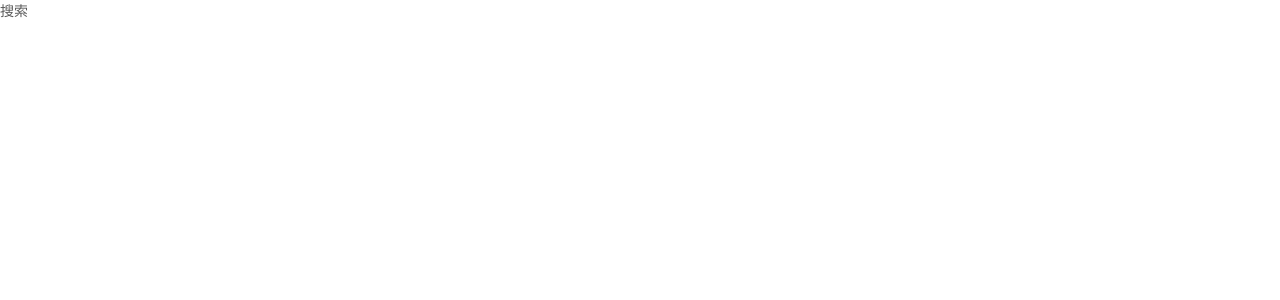
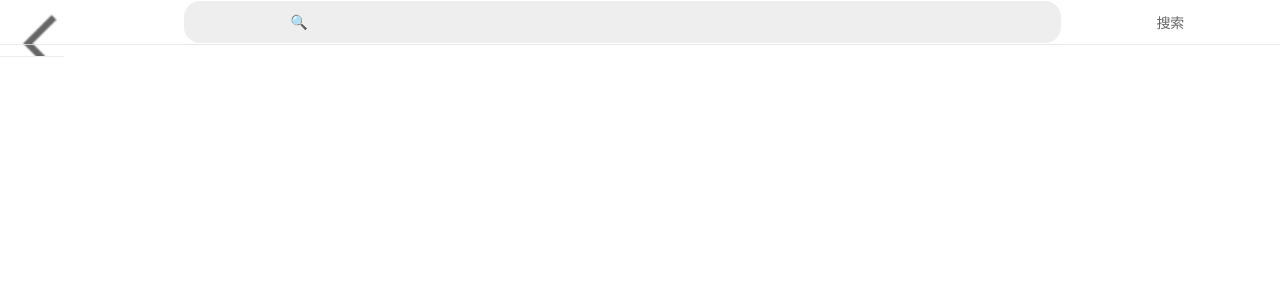
Before and after one commit to gzh51912/MEIZU, a React (Create React App) app: page /search in a window 1280 px wide. Shown: the top 300 px of the page. Built offline with nearby package versions, Linux system fonts and the light colour scheme.

Commit message:
搜索页顶的布局以及点击事件"

```diff
--- a/src/api/request.js
+++ b/src/api/request.js
@@ -36,3 +36,6 @@ export const cartData=(gid)=>{ //根据购物车gid获取商品数据
 export const Delete=(gid)=>{
     return axios.delete(`/meizugoods/del/${gid}`);
 }
+export const search=(title)=>{ //根据title搜索
+    return axios.get('/meizugoods/sw',{params:{title}})
+}
--- a/src/components/search/index.js
+++ b/src/components/search/index.js
@@ -1,10 +1,26 @@
 import React, { Component } from 'react'
+import './search.min.css'
+export default class search extends Component {
+    goback=()=>{
+        this.props.history.push("/top")
+    }
+    sw=()=>{
+        console.log(this.node.value);
 
-export default class search extends Component {
+    }
     render() {
         return (
             <div>
-                搜索
+                <div className="header2">
+                    <div className="search-form">
+
+                            <div className="so-keyword"><input type="search" className="so-input" defaultValue="" placeholder="🔍" name="keyword" ref={(node)=>this.node=node} />
+                            <span className="btn-clear"></span></div>
+                            <button type="submit"name="" onClick={this.sw}>搜索</button>
+
+                    </div>
+                    <div className="goback" onClick={this.goback}><i className="iconfont ico-back"></i></div>
+                </div>
             </div>
         )
     }
--- /dev/null
+++ b/src/components/search/search.css
@@ -0,0 +1,78 @@
+.header2 {
+  position: relative;
+  background-color: #fff;
+  height: 44px;
+}
+
+.header2 .search-form {
+  margin-left: 14.35185vw;
+  line-height: 44px;
+  overflow: auto;
+}
+
+.header2 .search-form .so-keyword {
+  float: left;
+  position: relative;
+  width: 80%;
+}
+
+.header2 .search-form .so-keyword .so-input {
+  width: 100%;
+  height: 30px;
+  padding: 1.66667vw 9.16667vw 1.66667vw 8.33333vw;
+  color: #666;
+  font-size: 14px;
+  border: none;
+  border-radius: 16px;
+  box-sizing: border-box;
+  outline: none;
+  background-color: #eee;
+}
+
+.header2 .search-form button {
+  float: right;
+  width: 20%;
+  line-height: 44px;
+  color: #666;
+  font-size: 14px;
+  border: none;
+  outline: none;
+  background: none;
+}
+
+.header2 .goback {
+  left: 0;
+  position: absolute;
+  top: 0;
+}
+
+.header2 .goback i {
+  font-family: iconfont !important;
+  font-size: 16px;
+  font-style: normal;
+  -webkit-text-stroke-width: .2px;
+  -webkit-font-smoothing: antialiased;
+  display: inline-block;
+  width: 44px;
+  margin: 12px 0 0 20px;
+  display: block;
+  height: 44px;
+  box-sizing: border-box;
+  background-image: url(../../assets/img/goback.png);
+  background-repeat: no-repeat;
+  background-size: 3.2vw;
+}
+
+.header2 :after {
+  content: "";
+  position: absolute;
+  z-index: 1;
+  left: 0;
+  right: 0;
+  bottom: -1px;
+  width: 100%;
+  height: 1px;
+  display: block;
+  border-top: 1px solid #e5e5e5;
+  transform: scaleY(0.5);
+}
--- /dev/null
+++ b/src/components/search/search.min.css
@@ -0,0 +1 @@
+.header2{position:relative;background-color:#fff;height:44px}.header2 .search-form{margin-left:14.35185vw;line-height:44px;overflow:auto}.header2 .search-form .so-keyword{float:left;position:relative;width:80%}.header2 .search-form .so-keyword .so-input{width:100%;height:30px;padding:1.66667vw 9.16667vw 1.66667vw 8.33333vw;color:#666;font-size:14px;border:none;border-radius:16px;box-sizing:border-box;outline:none;background-color:#eee}.header2 .search-form button{float:right;width:20%;line-height:44px;color:#666;font-size:14px;border:none;outline:none;background:none}.header2 .goback{left:0;position:absolute;top:0}.header2 .goback i{font-family:iconfont !important;font-size:16px;font-style:normal;-webkit-text-stroke-width:.2px;-webkit-font-smoothing:antialiased;display:inline-block;width:44px;margin:12px 0 0 20px;display:block;height:44px;box-sizing:border-box;background-image:url(../../assets/img/goback.png);background-repeat:no-repeat;background-size:3.2vw}.header2 :after{content:"";position:absolute;z-index:1;left:0;right:0;bottom:-1px;width:100%;height:1px;display:block;border-top:1px solid #e5e5e5;transform:scaleY(0.5)}
--- /dev/null
+++ b/src/components/search/search.scss
@@ -0,0 +1,91 @@
+.header2 {
+    position: relative;
+    background-color: #fff;
+    height: 44px;
+
+    .search-form {
+        margin-left: 14.35185vw;
+        line-height: 44px;
+        overflow: auto;
+
+        .so-keyword {
+            float: left;
+            position: relative;
+            width: 80%;
+
+            // :before {
+            //     content: "\E606";
+            //     position: absolute;
+            //     left: 2.77778vw;
+            //     top: 50%;
+            //     margin-top: -1.94vw;
+            //     width: 14px;
+            //     height: 14px;
+            //     color: #999;
+            //     font-size: 14px;
+            //     line-height: 1.2;
+            //     font-family: iconfont;
+            // }
+            .so-input {
+                width: 100%;
+                height: 30px;
+                padding: 1.66667vw 9.16667vw 1.66667vw 8.33333vw;
+                color: #666;
+                font-size: 14px;
+                border: none;
+                border-radius: 16px;
+                box-sizing: border-box;
+                outline: none;
+                background-color: #eee;
+            }
+        }
+
+        button {
+            float: right;
+            width: 20%;
+            line-height: 44px;
+            color: #666;
+            font-size: 14px;
+            border: none;
+            outline: none;
+            background: none;
+        }
+    }
+
+    .goback {
+        left: 0;
+        position: absolute;
+        top: 0;
+
+        i {
+            font-family: iconfont !important;
+            font-size: 16px;
+            font-style: normal;
+            -webkit-text-stroke-width: .2px;
+            -webkit-font-smoothing: antialiased;
+            display: inline-block;
+            width: 44px;
+            margin: 12px 0 0 20px;
+            display: block;
+            height: 44px;
+            box-sizing: border-box;
+            background-image: url(../../assets/img/goback.png) ;
+            background-repeat: no-repeat;
+            background-size: 3.2vw;
+        }
+    }
+
+    :after {
+        content: "";
+        position: absolute;
+        z-index: 1;
+        left: 0;
+        right: 0;
+        bottom: -1px;
+        width: 100%;
+        height: 1px;
+        display: block;
+        border-top: 1px solid #e5e5e5;
+        transform: scaleY(.5);
+    }
+}
```
Also changed, not shown: src/components/rec/kk.html (+10 -1 lines).
